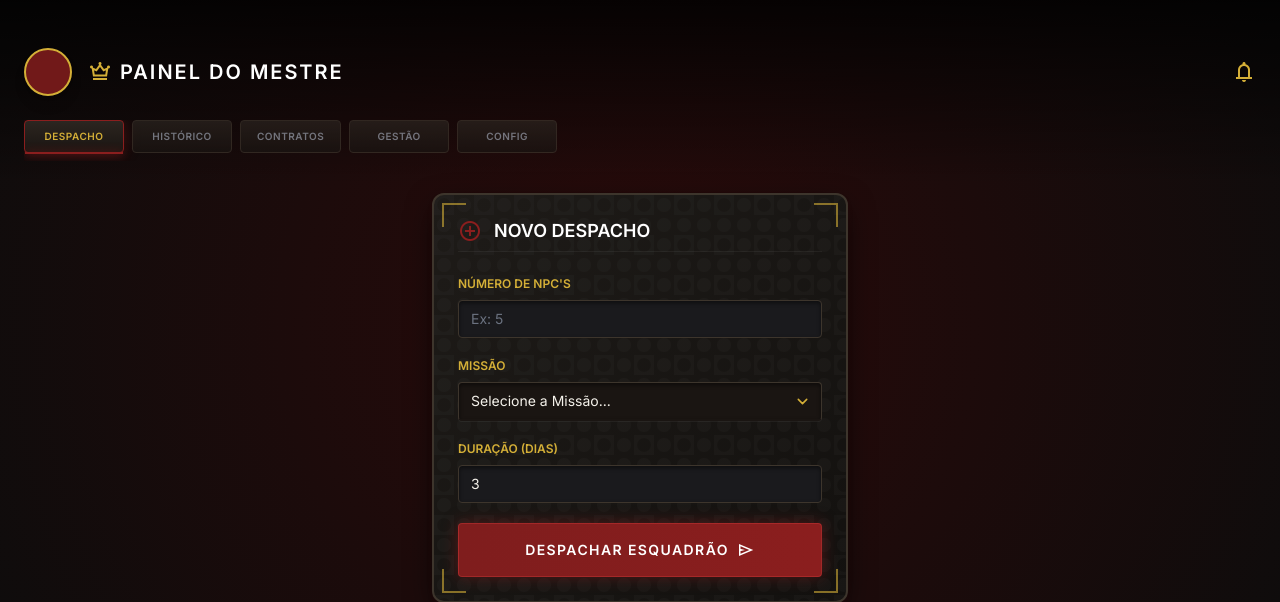
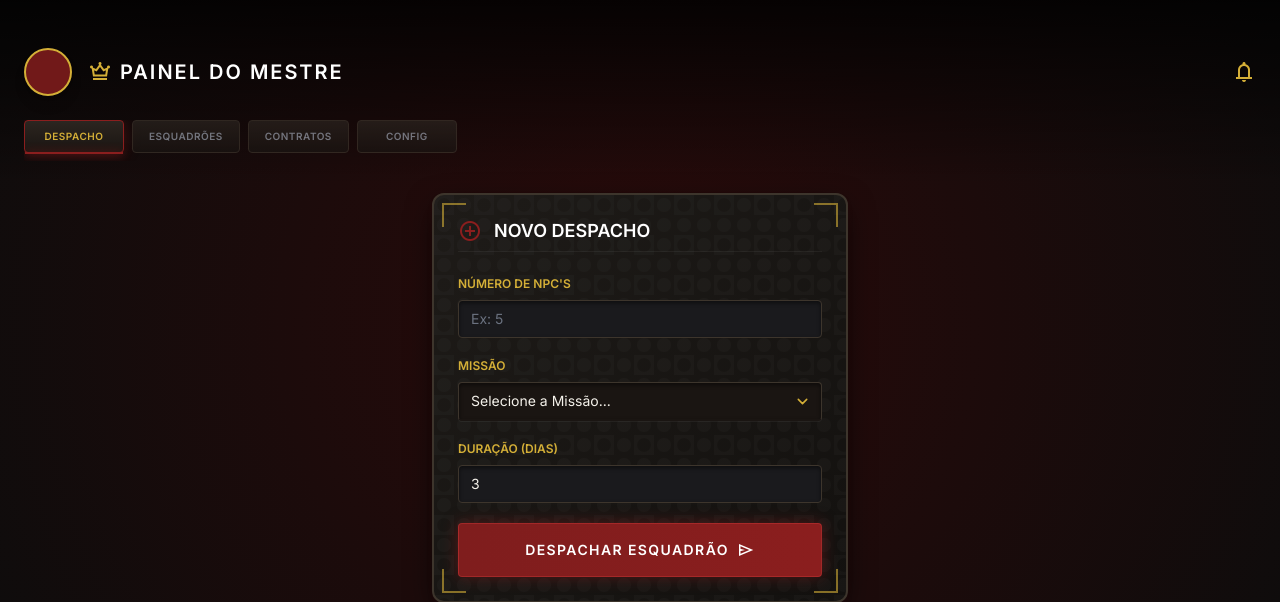
Before and after one commit to BrunoBoscolo/app_guilda_ruum, a Django app: template app/src/main/python/guilda_manager/templates/guilda_manager/mestre.html in a window 1280 px wide. Shown: the top 602 px of the page. Run offline with Django 5.2, Linux system fonts and the light colour scheme; the template is opened without the code that fills it, so the values that code supplies are empty; parts of the project's set-up code (start-up, migrations or seed data) failed here and were passed over; some libraries are stand-ins or nearby versions.

Commit message:
Fuse Gestão and Histórico tabs into Esquadrões and remove Patentes management
- Removed 'Gerenciar Patentes' section from the management view.
- Combined 'Gestão' (Management) and 'Histórico' (History) tabs into a single 'Esquadrões' (Squads) tab.
- Updated 'mestre.html' template layout and tab navigation logic.
- Preserved 'Gerenciar Esquadrões' and 'Zona de Perigo' functionalities within the new tab structure.
- Updated JavaScript tab configuration.

```diff
--- a/app/src/main/python/guilda_manager/templates/guilda_manager/mestre.html
+++ b/app/src/main/python/guilda_manager/templates/guilda_manager/mestre.html
@@ -345,14 +345,11 @@
             <button onclick="openTab('despacho')" id="btn-despacho" class="tab-btn active px-4 py-2 rounded flex-shrink-0 min-w-[100px] flex items-center justify-center">
                 <span class="cinzel text-[10px] font-bold text-gold tracking-wider group-hover:text-gold">DESPACHO</span>
             </button>
-            <button onclick="openTab('historico')" id="btn-historico" class="tab-btn px-4 py-2 rounded flex-shrink-0 min-w-[100px] flex items-center justify-center opacity-70 hover:opacity-100">
-                <span class="cinzel text-[10px] font-bold text-gray-400 tracking-wider group-hover:text-gold">HISTÓRICO</span>
+            <button onclick="openTab('esquadroes')" id="btn-esquadroes" class="tab-btn px-4 py-2 rounded flex-shrink-0 min-w-[100px] flex items-center justify-center opacity-70 hover:opacity-100">
+                <span class="cinzel text-[10px] font-bold text-gray-400 tracking-wider group-hover:text-gold">ESQUADRÕES</span>
             </button>
             <button onclick="openTab('contratos')" id="btn-contratos" class="tab-btn px-4 py-2 rounded flex-shrink-0 min-w-[100px] flex items-center justify-center opacity-70 hover:opacity-100">
                 <span class="cinzel text-[10px] font-bold text-gray-400 tracking-wider group-hover:text-gold">CONTRATOS</span>
-            </button>
-            <button onclick="openTab('gestao')" id="btn-gestao" class="tab-btn px-4 py-2 rounded flex-shrink-0 min-w-[100px] flex items-center justify-center opacity-70 hover:opacity-100">
-                <span class="cinzel text-[10px] font-bold text-gray-400 tracking-wider group-hover:text-gold">GESTÃO</span>
             </button>
             <button onclick="openTab('config')" id="btn-config" class="tab-btn px-4 py-2 rounded flex-shrink-0 min-w-[100px] flex items-center justify-center opacity-70 hover:opacity-100">
                 <span class="cinzel text-[10px] font-bold text-gray-400 tracking-wider group-hover:text-gold">CONFIG</span>
@@ -484,8 +481,61 @@
             </section>
         </div>
 
-        <!-- TAB 2: HISTÓRICO -->
-        <div id="tab-historico" class="tab-content hidden space-y-6">
+        <!-- TAB 2: ESQUADRÕES -->
+        <div id="tab-esquadroes" class="tab-content hidden space-y-6">
+            <section class="building-card rounded-xl p-6 shadow-2xl">
+                <div class="corner-accent top-left"></div>
+                <div class="corner-accent top-right"></div>
+                <div class="corner-accent bottom-left"></div>
+                <div class="corner-accent bottom-right"></div>
+                <div class="flex justify-between items-center mb-6 relative z-10">
+                    <h2 class="cinzel text-lg font-black text-primary leading-tight uppercase border-b border-primary/30 pb-2 w-full">Gerenciar Esquadrões</h2>
+                </div>
+                <div class="space-y-6 relative z-10">
+                    <form method="POST" class="flex flex-col gap-2">
+                        {% csrf_token %}
+                        <input type="hidden" name="action" value="create_squad">
+                        <label class="text-[10px] text-ivory/60 font-bold uppercase tracking-widest">Novo Esquadrão</label>
+                        <div class="flex gap-2">
+                            <input name="name" class="stone-input w-full rounded p-3 text-sm font-medieval tracking-wide placeholder-slate-600 focus:ring-0" placeholder="Nome do Esquadrão" type="text" required/>
+                            <button type="submit" class="wax-seal-btn px-4 rounded text-white cinzel font-bold text-[10px] uppercase tracking-wider flex items-center justify-center hover:brightness-110 transition-all">
+                                Adicionar
+                            </button>
+                        </div>
+                    </form>
+
+                    <div class="grid grid-cols-12 gap-2 text-[9px] text-ivory/40 font-bold uppercase tracking-widest border-b border-white/5 pb-1 mt-2">
+                        <div class="col-span-5">Nome</div>
+                        <div class="col-span-4">Patente</div>
+                        <div class="col-span-3 text-right">Ações</div>
+                    </div>
+
+                    {% for squad in squads %}
+                    <form method="POST" class="grid grid-cols-12 gap-2 items-center">
+                        {% csrf_token %}
+                        <input type="hidden" name="action" value="edit_squad">
+                        <input type="hidden" name="squad_id" value="{{ squad.id }}">
+
+                        <div class="col-span-5">
+                            <input name="name" class="stone-input w-full rounded p-2 text-xs font-medieval tracking-wide focus:ring-0" type="text" value="{{ squad.name }}" onchange="this.form.submit()"/>
+                        </div>
+                        <div class="col-span-4">
+                            <select name="rank_id" class="stone-select w-full rounded p-2 pr-6 text-xs font-medieval tracking-wide" onchange="this.form.submit()">
+                                {% for r in squad_ranks %}
+                                <option value="{{ r.id }}" {% if squad.rank_id == r.id %}selected{% endif %}>{{ r.name }}</option>
+                                {% endfor %}
+                            </select>
+                        </div>
+                        <div class="col-span-3 flex justify-end">
+                            <button type="submit" name="action" value="delete_squad" onclick="event.preventDefault(); confirmDeleteSquad(this);" class="bg-red-900/40 hover:bg-red-900/60 border border-red-800/50 text-red-200 text-[9px] font-bold uppercase px-2 py-2 rounded transition-colors w-full">
+                                Excluir
+                            </button>
+                        </div>
+                    </form>
+                    {% endfor %}
+                </div>
+            </section>
+
             <section class="building-card rounded-xl p-6 shadow-2xl">
                 <div class="corner-accent top-left"></div>
                 <div class="corner-accent top-right"></div>
@@ -544,6 +594,32 @@
                         </div>
                         {% endfor %}
                     </div>
+                </div>
+            </section>
+
+            <section class="building-card rounded-xl p-6 shadow-2xl mt-6 border-red-900/50 bg-red-950/20">
+                <div class="corner-accent top-left !border-red-900"></div>
+                <div class="corner-accent top-right !border-red-900"></div>
+                <div class="corner-accent bottom-left !border-red-900"></div>
+                <div class="corner-accent bottom-right !border-red-900"></div>
+                <div class="flex justify-between items-center mb-6 relative z-10">
+                    <h2 class="cinzel text-lg font-black text-red-500 leading-tight uppercase border-b border-red-900/30 pb-2 w-full flex items-center gap-2">
+                        <span class="material-symbols-outlined">warning</span> Zona de Perigo
+                    </h2>
+                </div>
+                <div class="space-y-4 relative z-10">
+                    <p class="text-[10px] text-red-300/80 font-sans leading-relaxed">
+                        Ações nesta área são irreversíveis. Prossiga com extrema cautela.
+                    </p>
+                    <form method="POST">
+                        {% csrf_token %}
+                        <input type="hidden" name="action" value="delete_guild">
+                        <button type="submit" onclick="event.preventDefault(); showConfirmModal('ATENÇÃO: Isso apagará permanentemente a guilda e todos os dados associados (Membros, Construções, Missões, etc). Esta ação NÃO pode ser desfeita. Tem certeza absoluta?', () => this.form.submit());"
+                                class="w-full bg-red-950/80 hover:bg-red-900 border border-red-800 text-red-400 font-bold py-3 px-4 rounded shadow-lg transition-colors flex items-center justify-center gap-2 group">
+                            <span class="material-symbols-outlined text-lg group-hover:scale-110 transition-transform">delete_forever</span>
+                            <span class="cinzel tracking-widest text-xs uppercase">Excluir Guilda Permanentemente</span>
+                        </button>
+                    </form>
                 </div>
             </section>
         </div>
@@ -691,158 +767,6 @@
                     </div>
                 </form>
             </div>
-        </div>
-
-        <!-- TAB 4: GESTÃO -->
-        <div id="tab-gestao" class="tab-content hidden space-y-6">
-            <section class="building-card rounded-xl p-6 shadow-2xl">
-                <div class="corner-accent top-left"></div>
-                <div class="corner-accent top-right"></div>
-                <div class="corner-accent bottom-left"></div>
-                <div class="corner-accent bottom-right"></div>
-                <div class="flex justify-between items-center mb-6 relative z-10">
-                    <h2 class="cinzel text-lg font-black text-primary leading-tight uppercase border-b border-primary/30 pb-2 w-full">Gerenciar Esquadrões</h2>
-                </div>
-                <div class="space-y-6 relative z-10">
-                    <form method="POST" class="flex flex-col gap-2">
-                        {% csrf_token %}
-                        <input type="hidden" name="action" value="create_squad">
-                        <label class="text-[10px] text-ivory/60 font-bold uppercase tracking-widest">Novo Esquadrão</label>
-                        <div class="flex gap-2">
-                            <input name="name" class="stone-input w-full rounded p-3 text-sm font-medieval tracking-wide placeholder-slate-600 focus:ring-0" placeholder="Nome do Esquadrão" type="text" required/>
-                            <button type="submit" class="wax-seal-btn px-4 rounded text-white cinzel font-bold text-[10px] uppercase tracking-wider flex items-center justify-center hover:brightness-110 transition-all">
-                                Adicionar
-                            </button>
-                        </div>
-                    </form>
-
-                    <div class="grid grid-cols-12 gap-2 text-[9px] text-ivory/40 font-bold uppercase tracking-widest border-b border-white/5 pb-1 mt-2">
-                        <div class="col-span-5">Nome</div>
-                        <div class="col-span-4">Patente</div>
-                        <div class="col-span-3 text-right">Ações</div>
-                    </div>
-
-                    {% for squad in squads %}
-                    <form method="POST" class="grid grid-cols-12 gap-2 items-center">
-                        {% csrf_token %}
-                        <input type="hidden" name="action" value="edit_squad">
-                        <input type="hidden" name="squad_id" value="{{ squad.id }}">
-
-                        <div class="col-span-5">
-                            <input name="name" class="stone-input w-full rounded p-2 text-xs font-medieval tracking-wide focus:ring-0" type="text" value="{{ squad.name }}" onchange="this.form.submit()"/>
-                        </div>
-                        <div class="col-span-4">
-                            <select name="rank_id" class="stone-select w-full rounded p-2 pr-6 text-xs font-medieval tracking-wide" onchange="this.form.submit()">
-                                {% for r in squad_ranks %}
-                                <option value="{{ r.id }}" {% if squad.rank_id == r.id %}selected{% endif %}>{{ r.name }}</option>
-                                {% endfor %}
-                            </select>
-                        </div>
-                        <div class="col-span-3 flex justify-end">
-                            <button type="submit" name="action" value="delete_squad" onclick="event.preventDefault(); confirmDeleteSquad(this);" class="bg-red-900/40 hover:bg-red-900/60 border border-red-800/50 text-red-200 text-[9px] font-bold uppercase px-2 py-2 rounded transition-colors w-full">
-                                Excluir
-                            </button>
-                        </div>
-                    </form>
-                    {% endfor %}
-                </div>
-            </section>
-
-            <section class="building-card rounded-xl p-6 shadow-2xl">
-                <div class="corner-accent top-left"></div>
-                <div class="corner-accent top-right"></div>
-                <div class="corner-accent bottom-left"></div>
-                <div class="corner-accent bottom-right"></div>
-                <div class="flex justify-between items-center mb-6 relative z-10">
-                    <h2 class="cinzel text-lg font-black text-primary leading-tight uppercase border-b border-primary/30 pb-2 w-full">Gerenciar Patentes</h2>
-                </div>
-                <div class="space-y-6 relative z-10">
-                    <form method="POST" class="border border-dashed border-gold/30 bg-gold/5 p-3 rounded-lg">
-                        {% csrf_token %}
-                        <input type="hidden" name="action" value="create_rank">
-                        <h3 class="cinzel text-xs font-bold text-gold mb-3 uppercase tracking-wide">Criar Nova Patente</h3>
-                        <div class="space-y-3">
-                            <div>
-                                <label class="text-[9px] text-ivory/60 font-bold uppercase block mb-1">Nome</label>
-                                <input name="name" class="stone-input w-full rounded p-2 text-xs font-medieval tracking-wide focus:ring-0" type="text" required/>
-                            </div>
-                            <div class="grid grid-cols-3 gap-2">
-                                <div>
-                                    <label class="text-[9px] text-ivory/60 font-bold uppercase block mb-1">Ordem</label>
-                                    <input name="order" class="stone-input w-full rounded p-2 text-xs font-medieval tracking-wide text-center focus:ring-0" type="number" value="10" required/>
-                                </div>
-                                <div>
-                                    <label class="text-[9px] text-ivory/60 font-bold uppercase block mb-1">Missões</label>
-                                    <input name="missions" class="stone-input w-full rounded p-2 text-xs font-medieval tracking-wide text-center focus:ring-0" type="number" value="0"/>
-                                </div>
-                                <div>
-                                    <label class="text-[9px] text-ivory/60 font-bold uppercase block mb-1">N. Guilda</label>
-                                    <input name="guild_level" class="stone-input w-full rounded p-2 text-xs font-medieval tracking-wide text-center focus:ring-0" type="number" value="1"/>
-                                </div>
-                            </div>
-                            <button type="submit" class="wax-seal-btn w-full py-2 mt-2 rounded text-white cinzel font-bold text-xs uppercase tracking-widest hover:brightness-110 transition-all flex items-center justify-center gap-2">
-                                <span class="material-symbols-outlined text-[16px]">add_circle</span> Criar Patente
-                            </button>
-                        </div>
-                    </form>
-
-                    <div class="overflow-hidden rounded border border-white/5">
-                        <table class="w-full text-left border-collapse">
-                            <thead>
-                                <tr class="bg-white/5 text-[9px] uppercase text-ivory/60 font-bold tracking-wider">
-                                    <th class="p-2 font-normal text-center w-10">#</th>
-                                    <th class="p-2 font-normal">Nome</th>
-                                    <th class="p-2 font-normal">Requisitos</th>
-                                    <th class="p-2 font-normal text-right">Ação</th>
-                                </tr>
-                            </thead>
-                            <tbody class="divide-y divide-white/5 text-xs font-medieval text-ivory/90">
-                                {% for r in squad_ranks %}
-                                <tr>
-                                    <td class="p-2 text-center text-slate-500">{{ r.order }}</td>
-                                    <td class="p-2 font-bold text-gold">{{ r.name }}</td>
-                                    <td class="p-2 text-[10px] text-slate-400">{{ r.missions_required }} missões, NG {{ r.min_guild_level }}</td>
-                                    <td class="p-2 text-right">
-                                        <form method="POST" style="display:inline;">
-                                            {% csrf_token %}
-                                            <input type="hidden" name="action" value="delete_rank">
-                                            <input type="hidden" name="rank_id" value="{{ r.id }}">
-                                            <button type="submit" onclick="event.preventDefault(); showConfirmModal('Tem certeza que deseja excluir esta patente?', () => this.form.submit());" class="text-red-400 hover:text-red-300 text-[10px] font-sans font-bold uppercase">Excluir</button>
-                                        </form>
-                                    </td>
-                                </tr>
-                                {% endfor %}
-                            </tbody>
-                        </table>
-                    </div>
-                </div>
-            </section>
-
-            <section class="building-card rounded-xl p-6 shadow-2xl mt-6 border-red-900/50 bg-red-950/20">
-                <div class="corner-accent top-left !border-red-900"></div>
-                <div class="corner-accent top-right !border-red-900"></div>
-                <div class="corner-accent bottom-left !border-red-900"></div>
-                <div class="corner-accent bottom-right !border-red-900"></div>
-                <div class="flex justify-between items-center mb-6 relative z-10">
-                    <h2 class="cinzel text-lg font-black text-red-500 leading-tight uppercase border-b border-red-900/30 pb-2 w-full flex items-center gap-2">
-                        <span class="material-symbols-outlined">warning</span> Zona de Perigo
-                    </h2>
-                </div>
-                <div class="space-y-4 relative z-10">
-                    <p class="text-[10px] text-red-300/80 font-sans leading-relaxed">
-                        Ações nesta área são irreversíveis. Prossiga com extrema cautela.
-                    </p>
-                    <form method="POST">
-                        {% csrf_token %}
-                        <input type="hidden" name="action" value="delete_guild">
-                        <button type="submit" onclick="event.preventDefault(); showConfirmModal('ATENÇÃO: Isso apagará permanentemente a guilda e todos os dados associados (Membros, Construções, Missões, etc). Esta ação NÃO pode ser desfeita. Tem certeza absoluta?', () => this.form.submit());"
-                                class="w-full bg-red-950/80 hover:bg-red-900 border border-red-800 text-red-400 font-bold py-3 px-4 rounded shadow-lg transition-colors flex items-center justify-center gap-2 group">
-                            <span class="material-symbols-outlined text-lg group-hover:scale-110 transition-transform">delete_forever</span>
-                            <span class="cinzel tracking-widest text-xs uppercase">Excluir Guilda Permanentemente</span>
-                        </button>
-                    </form>
-                </div>
-            </section>
         </div>
 
         <!-- TAB 4: CONFIGURAÇÃO -->
@@ -1160,7 +1084,7 @@
             }
         }
 
-        const tabs = ['despacho', 'historico', 'contratos', 'gestao', 'config'];
+        const tabs = ['despacho', 'esquadroes', 'contratos', 'config'];
 
         function toggleMissionView(view) {
             const selectView = document.getElementById('mission-select-view');
```
